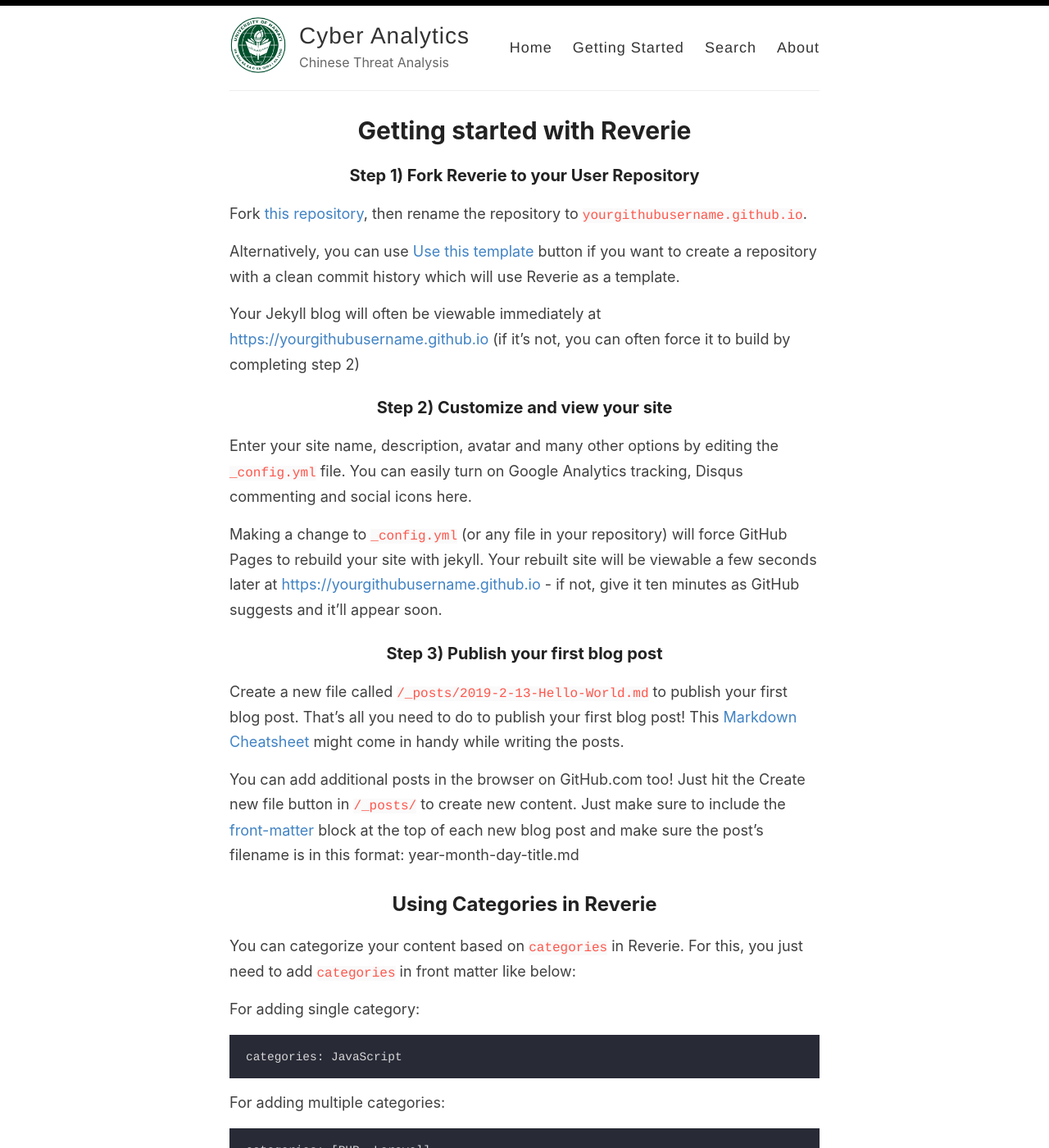
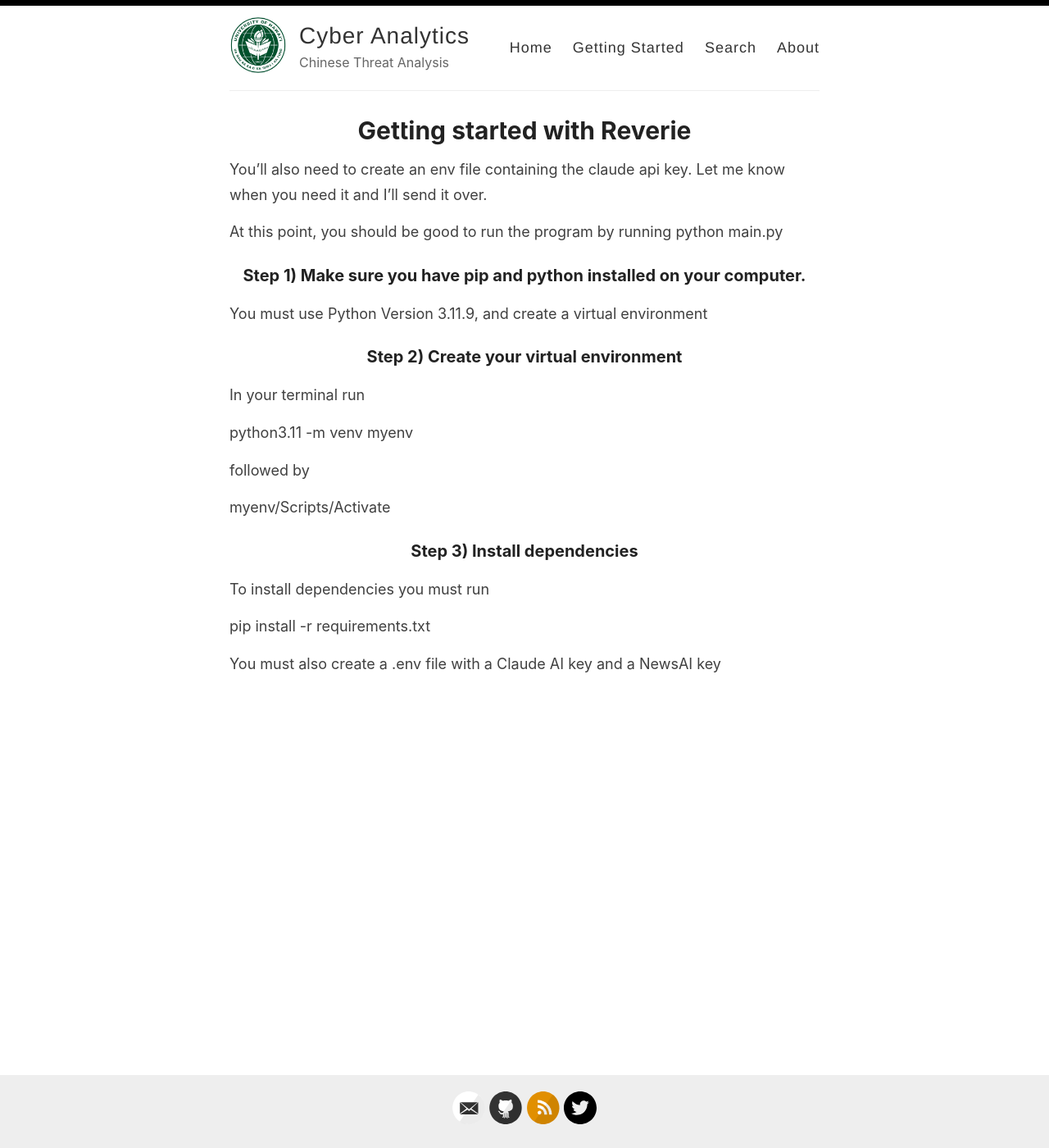
Before and after one commit to UHMCyberAnalytics/UHMCyberAnalytics.github.io, a Jekyll site: the page built from _pages/getting-started.md, in a window 1280 px wide and 1400 px high. Shown: the whole window at 82% size. Built offline with Jekyll 4.4.1, drawn with Linux system fonts in a browser that asks for light colours; some of the changed text lies outside the part shown.

Commit message:
Update getting-started.md

````diff
--- a/_pages/getting-started.md
+++ b/_pages/getting-started.md
@@ -3,49 +3,28 @@ layout: page
 title: Getting started with Reverie
 permalink: /getting-started/
 ---
+You'll also need to create an env file containing the claude api key. Let me know when you need it and I'll send it over.
 
-### Step 1) Fork Reverie to your User Repository
+At this point, you should be good to run the program by running python main.py
+### Step 1) Make sure you have pip and python installed on your computer.
 
-Fork [this repository](https://github.com/amitmerchant1990/reverie), then rename the repository to `yourgithubusername.github.io`.
 
-Alternatively, you can use [Use this template](https://github.com/amitmerchant1990/reverie/generate) button if you want to create a repository with a clean commit history which will use Reverie as a template.
+You must use Python Version 3.11.9, and create a virtual environment
 
-Your Jekyll blog will often be viewable immediately at <https://yourgithubusername.github.io> (if it's not, you can often force it to build by completing step 2)
+### Step 2) Create your virtual environment
 
-### Step 2) Customize and view your site
+In your terminal run
 
-Enter your site name, description, avatar and many other options by editing the `_config.yml` file. You can easily turn on Google Analytics tracking, Disqus commenting and social icons here.
+python3.11 -m venv myenv
 
-Making a change to `_config.yml` (or any file in your repository) will force GitHub Pages to rebuild your site with jekyll. Your rebuilt site will be viewable a few seconds later at <https://yourgithubusername.github.io> - if not, give it ten minutes as GitHub suggests and it'll appear soon.
+followed by
 
-### Step 3) Publish your first blog post
+myenv/Scripts/Activate
 
-Create a new file called `/_posts/2019-2-13-Hello-World.md` to publish your first blog post. That's all you need to do to publish your first blog post! This [Markdown Cheatsheet](https://github.com/adam-p/markdown-here/wiki/Markdown-Cheatsheet) might come in handy while writing the posts.
+### Step 3) Install dependencies
 
-> You can add additional posts in the browser on GitHub.com too! Just hit the <kbd>Create new file</kbd> button in `/_posts/` to create new content. Just make sure to include the [front-matter](http://jekyllrb.com/docs/frontmatter/) block at the top of each new blog post and make sure the post's filename is in this format: year-month-day-title.md
+To install dependencies you must run
 
-## Using Categories in Reverie
+pip install -r requirements.txt
 
-You can categorize your content based on `categories` in Reverie. For this, you just need to add `categories` in front matter like below:
-
-For adding single category:
-
-```md
-categories: JavaScript
-```
-
-For adding multiple categories:
-
-```md
-categories: [PHP, Laravel]
-```
-
-The contegorized content can be shown over this URL: <https://yourgithubusername.github.io/categories/>
-
-## RSS
-
-The generated [RSS feed](https://en.wikipedia.org/wiki/RSS) of your blog can be found at <https://yourgithubusername.github.io/feed>. You can see the example RSS feed over [here](https://www.amitmerchant.com/reverie/feed).
-
-## Sitemap
-
-The generated sitemap of your blog can be found at <https://yourgithubusername.github.io/sitemap>. You can see the example sitemap feed over [here](https://www.amitmerchant.com/reverie/sitemap).
+You must also create a .env file with a Claude AI key and a NewsAI key
````
